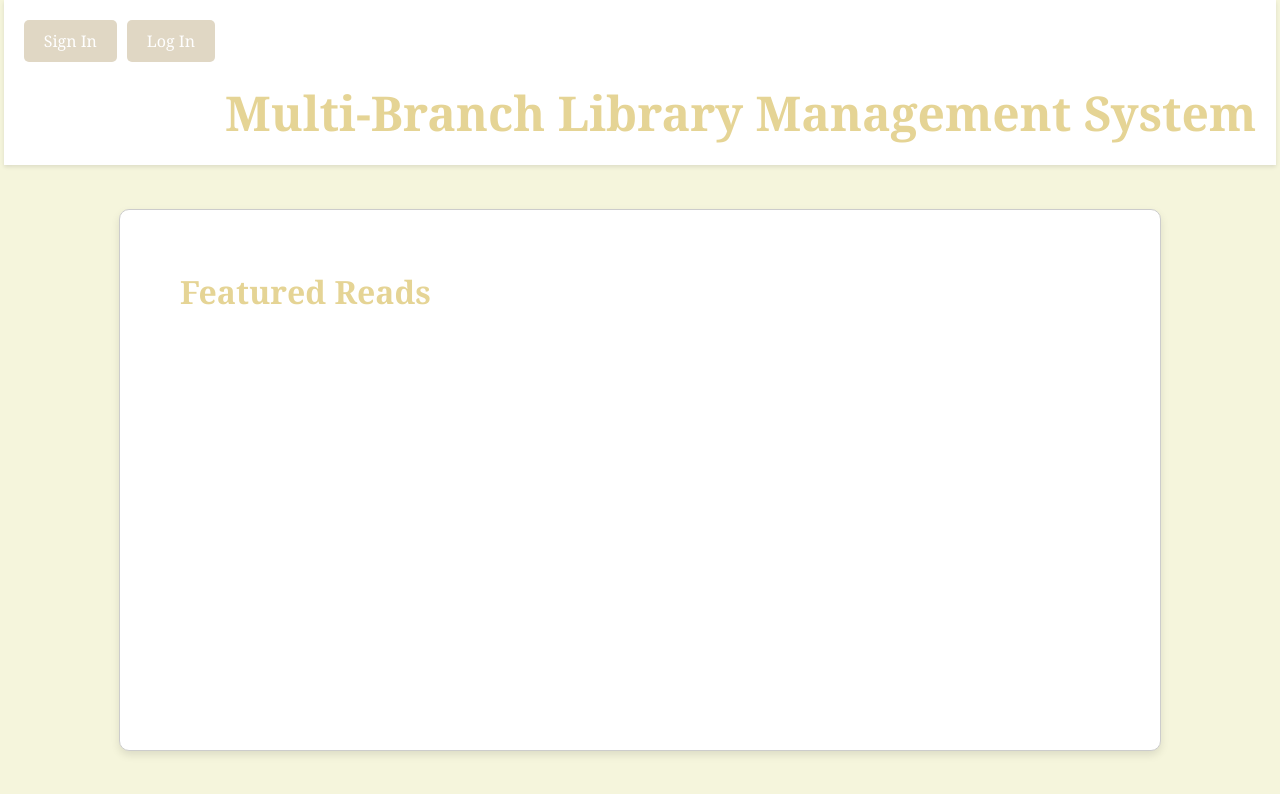
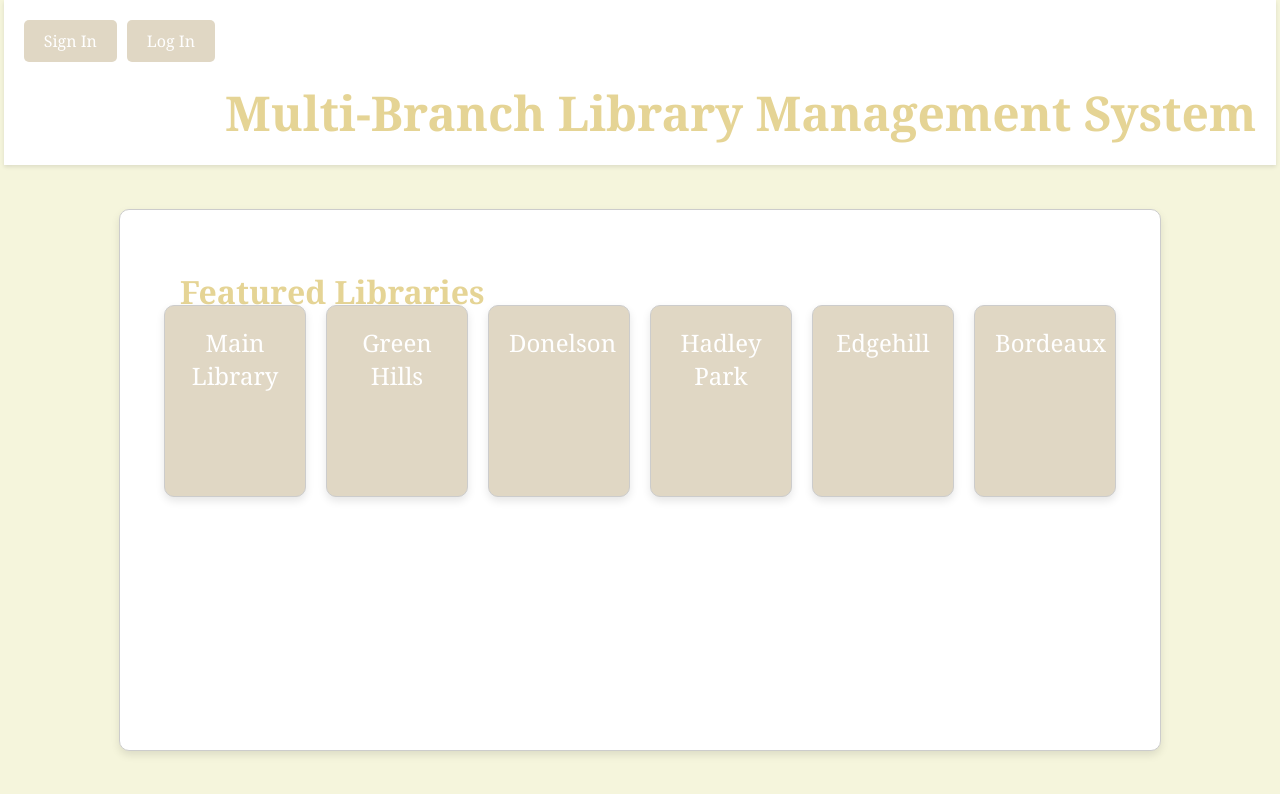
Before and after one commit to Kensey-McDowell/Library-Database, a React (Create React App) app in the folder my-library-app/: page / in a window 1280 px wide. Shown: the top 794 px of the page. Built offline with nearby package versions, Linux system fonts and the light colour scheme.

Commit message:
Libraries displayed

```diff
--- a/my-library-app/src/App.css
+++ b/my-library-app/src/App.css
@@ -40,6 +40,14 @@ body {
 .alt-wrapper {
   display: flex;
   justify-content: center;
+}
+
+.book-title {
+  font-size: 1.5rem;
+  font-family: 'Georgia', serif;
+  color: rgb(255, 255, 255);
+  text-align: center;
+  margin: 0;
 }
 
 .top-right-buttons {
@@ -110,6 +118,46 @@ body {
   padding: 40px;
 }
 
+.book-row {
+  display: flex;
+  gap: 20px; /* spacing between boxes */
+  justify-content: center;
+  padding: 40px;
+  margin-top: 80px;
+}
+
+.book-box {
+  width: 100px;
+  height: 150px;
+  border-radius: 10px;
+  background-color: #e0d7c4;
+  border: 1px solid #ccc;
+  box-shadow: 0 4px 8px rgba(0, 0, 0, 0.1);
+  padding: 20px;
+  text-align: center;
+  transition: transform 0.4s ease, box-shadow 0.4s ease;
+  cursor: pointer;
+  position: relative;
+  top: 0%;
+  left: 0%;
+  transform: translate(0px, 20px);
+}
+
+.book-box:hover {
+  transform: translate(30px, 20px) rotateY(2deg);
+  box-shadow: 0 8px 16px rgba(0, 0, 0, 0.2);
+}
+
+.shelf {
+  width: 80%;
+  height: 20px;
+  background-color: white;
+  margin: 0 auto;
+  margin-top: -10px; /* tucks it under the book boxes */
+  border-radius: 4px;
+  box-shadow: 0 4px 6px rgba(0,0,0,0.2);
+}
+
 .featured img {
   max-width: 300px;
   margin-right: 40px;
--- a/my-library-app/src/App.js
+++ b/my-library-app/src/App.js
@@ -13,18 +13,26 @@ function App() {
           <h1 className="main-title">Multi-Branch Library Management System</h1>
         </header>
       </nav>
-      <div class="centered-box">
+      <div className="centered-box">
         <div className="featured">
           <div className='alt-wrapper'>
-            <h1 className='alt-title'>Featured Reads</h1>
+            <h1 className='alt-title'>Featured Libraries</h1>
           </div>
           <div className="featured-details"></div>
         </div>
 
         <div className="recommendations">
-
         </div>
       </div>
+      <div className="book-row">
+        <div className="book-box"><div className="book-title">Main Library</div></div>
+        <div className="book-box"><div className="book-title">Green Hills</div></div>
+        <div className="book-box"><div className="book-title">Donelson</div></div>
+        <div className="book-box"><div className="book-title">Hadley Park</div></div>
+        <div className="book-box"><div className="book-title">Edgehill</div></div>
+        <div className="book-box"><div className="book-title">Bordeaux</div></div>
+      </div>
+      <div className='shelf'></div>
     </div>
   );
 }
```
